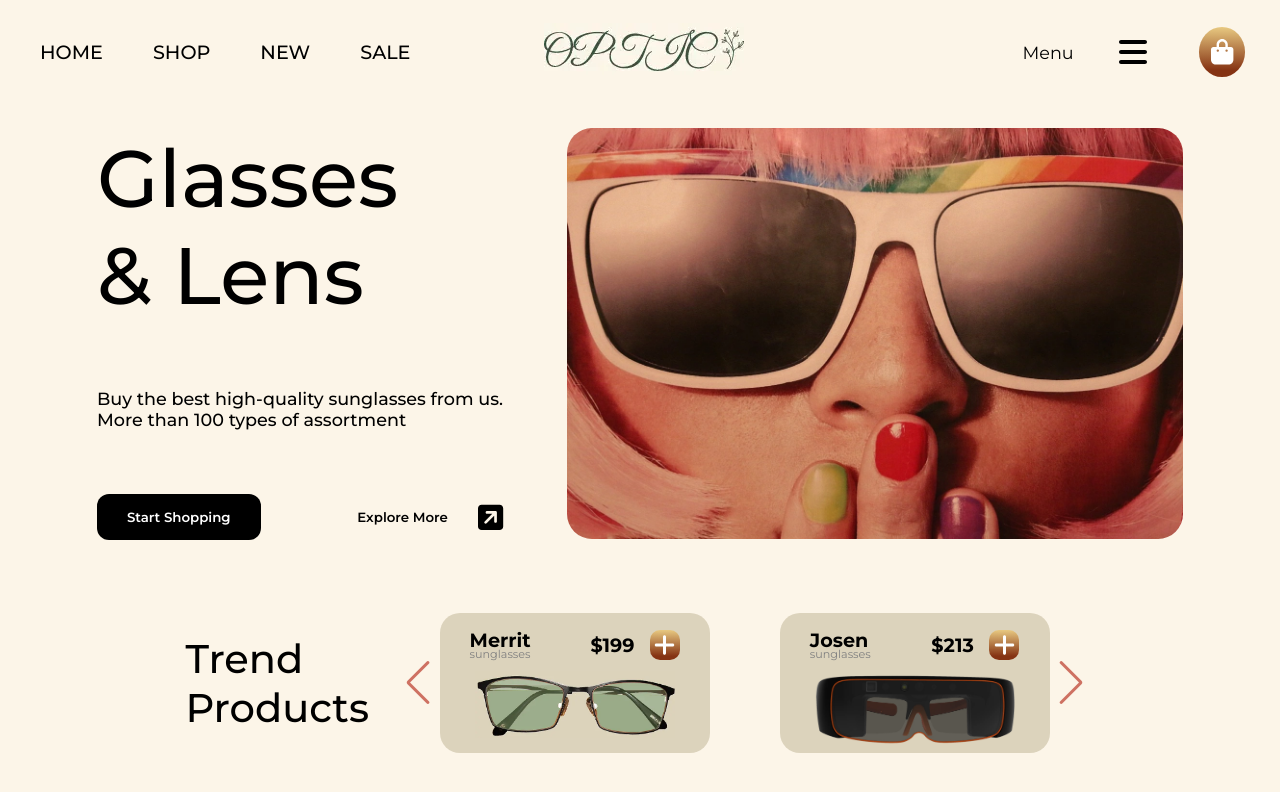
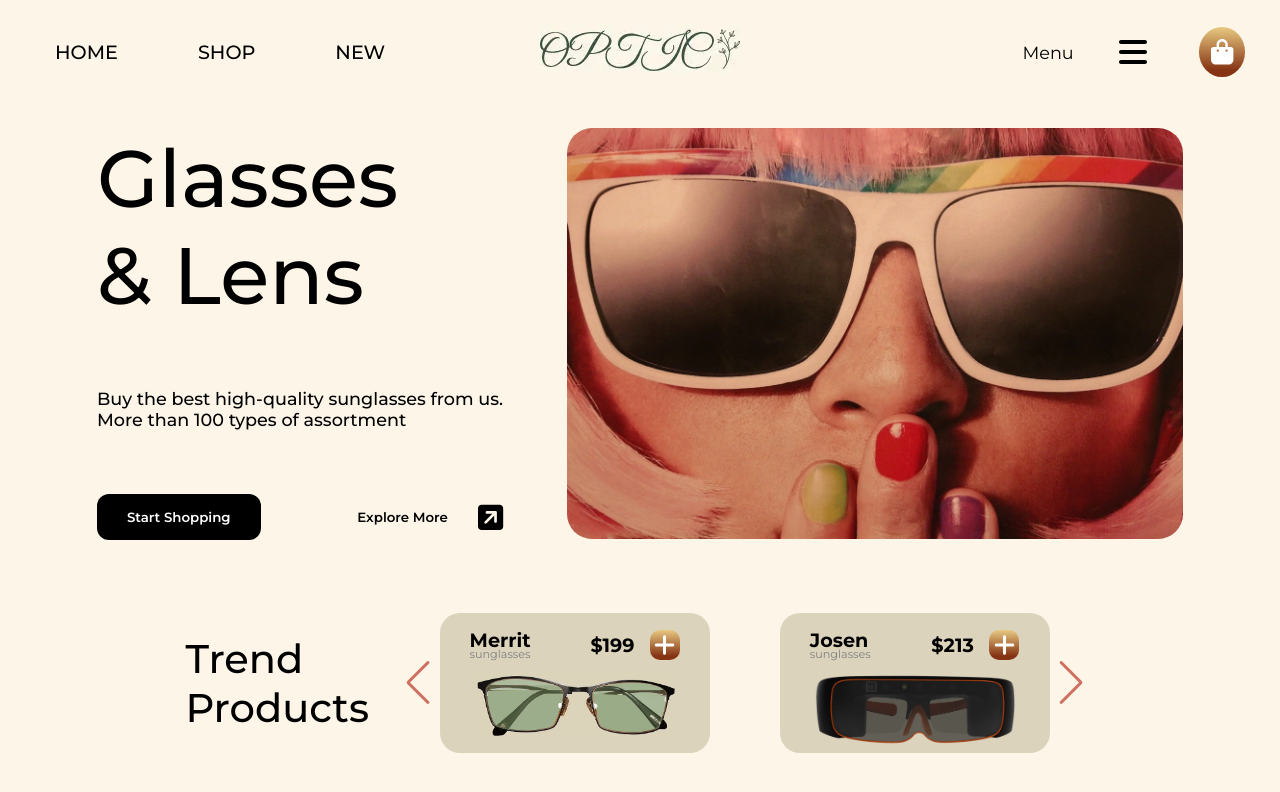
Before and after one commit to zdunek9/styledShopPage, a Next.js app: page / in a window 1280 px wide. Shown: the top 792 px of the page. Built offline with nearby package versions, Linux system fonts and the light colour scheme.

Commit message:
menu animaiton fixed

```diff
--- a/compoments/FrontPage/Header.js
+++ b/compoments/FrontPage/Header.js
@@ -42,7 +42,6 @@ function Header() {
             {/* press new lead to commerse with newest filter marked */}
             <li onClick={() => dispatch(counterActions.sortItems("1"))}>NEW</li>
           </Link>
-          <li>SALE</li>
         </Category>
         <Logo>
           <Image
--- a/compoments/FrontPage/Header.style.js
+++ b/compoments/FrontPage/Header.style.js
@@ -14,7 +14,7 @@ export const Category = styled.ul`
   flex-basis: 33%;
   font-weight: 500;
   li {
-    padding: 25px;
+    padding: 25px 40px;
     cursor: pointer;
   }
   li:hover {
--- a/compoments/FrontPage/Main.js
+++ b/compoments/FrontPage/Main.js
@@ -44,19 +44,16 @@ function Main() {
               </div>
             </Link>
             <div>
-              <Button1 text="Explore More" />
-              <FontAwesomeIcon icon={faSquareArrowUpRight} />
+              <div>
+                <Button1 text="Explore More" />
+                <FontAwesomeIcon icon={faSquareArrowUpRight} />
+              </div>
             </div>
           </div>
         </Title>
       </Parting>
       <StyledImage>
-        <Image
-          src={MainPageImage}
-          layout="intrinsic"
-          alt="glasses"
-          priority
-        />
+        <Image src={MainPageImage} layout="intrinsic" alt="glasses" priority />
       </StyledImage>
     </Wrapper>
   );
--- a/compoments/FrontPage/MenuModal/MenuModal.js
+++ b/compoments/FrontPage/MenuModal/MenuModal.js
@@ -30,14 +30,15 @@ function MenuModal() {
   const menuItems = ["Salons", "About", "FAQ", "Returns", "Contact us"];
 
   return (
-    <Wrapper>
+    <Wrapper
+      as={motion.div}
+      initial={{ opacity: 0 }}
+      animate={{ opacity: 1 }}
+      transition={{ delay: 0.08 }}
+    >
       <motion.ul variants={variants} initial="hidden" animate="show">
         {menuItems.map((item) => (
-          <ListItem
-            key={item}
-            as={motion.li}
-            variants={itemList}
-          >
+          <ListItem key={item} as={motion.li} variants={itemList}>
             {item}
           </ListItem>
         ))}
```
Also changed, not shown: .babelrc (added).
